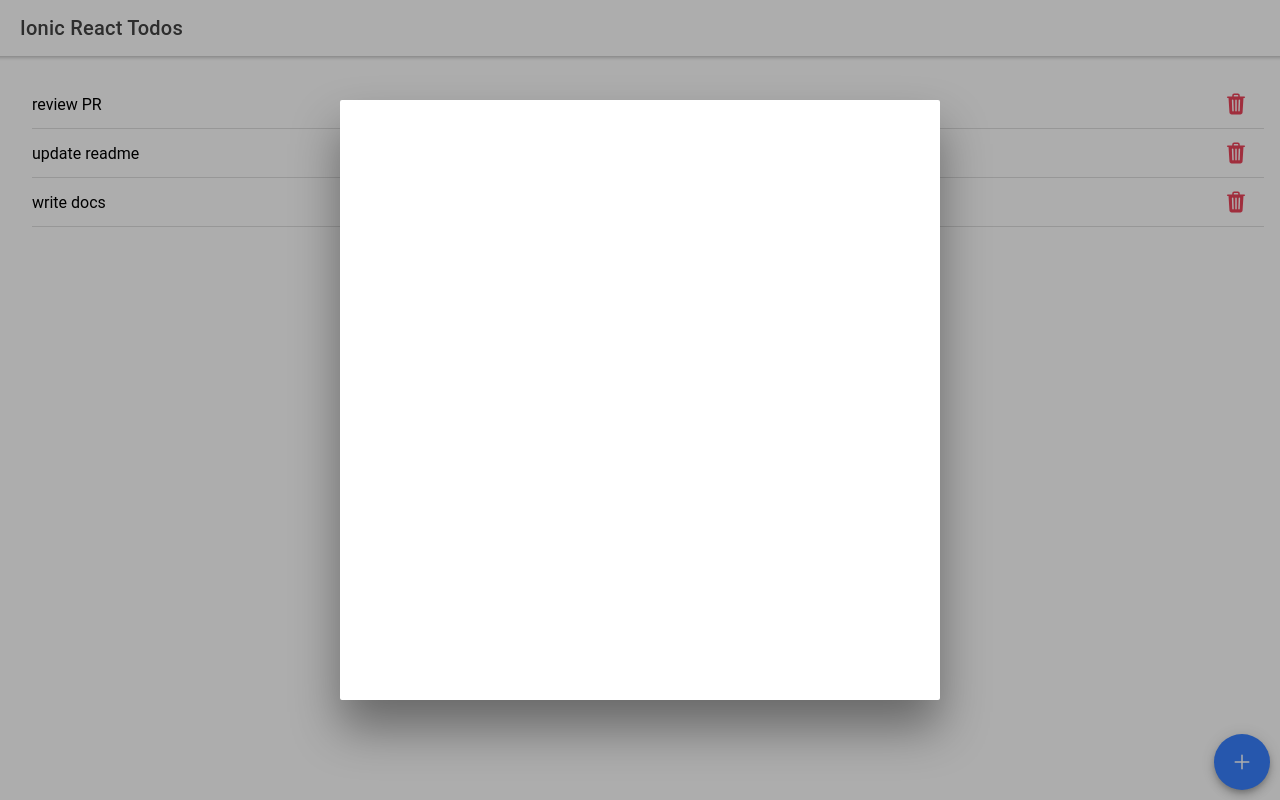
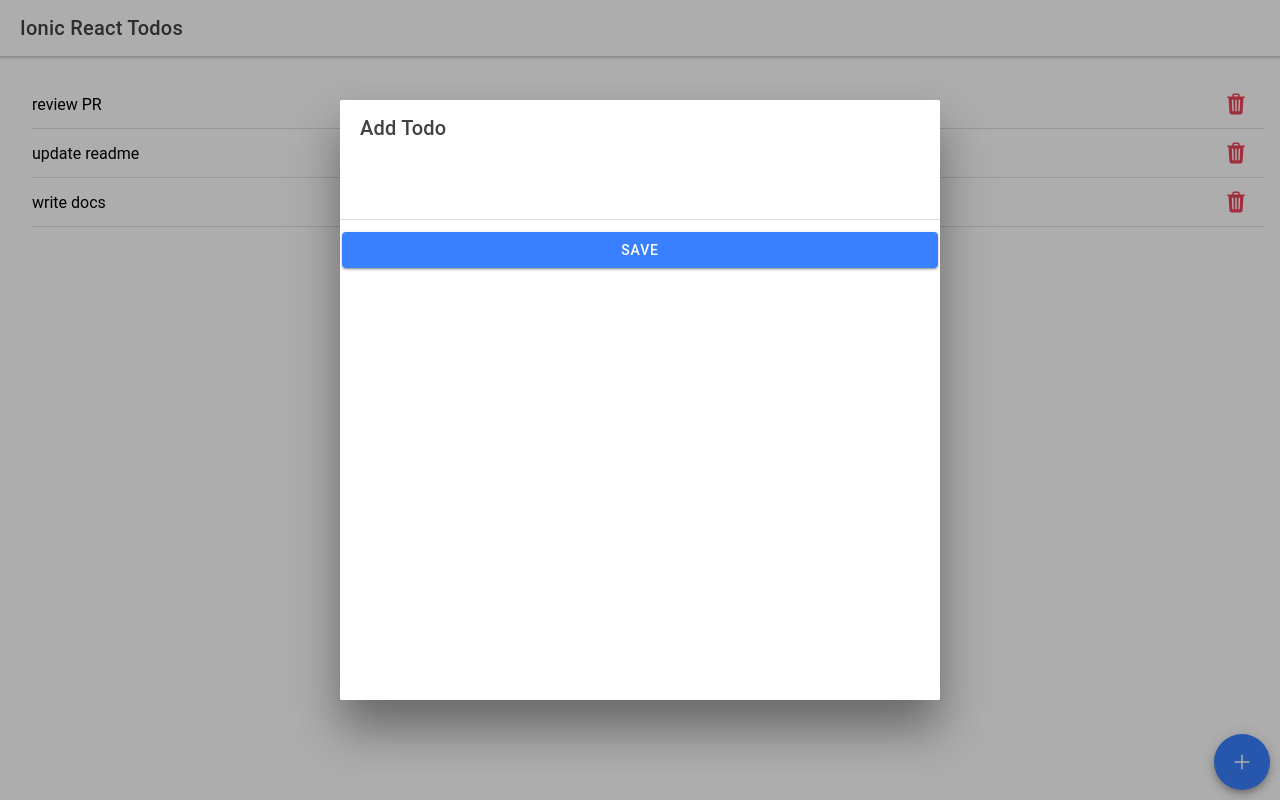
Before and after one commit to kristinaht/ionic-todo-testing-jest-rtl, a React (Create React App) app: page /home in a window 1280 px wide. Both pictures are taken after a click on the element "Add Todo". Built offline with nearby package versions, Linux system fonts and the light colour scheme.

Commit message:
write fourth test and pass (NOTE: previous commit was re: third test)

```diff
--- a/src/pages/Home.tsx
+++ b/src/pages/Home.tsx
@@ -1,5 +1,5 @@
-import { IonContent, IonFab, IonFabButton, IonHeader, IonIcon, IonItem, IonLabel, IonList, IonModal, IonPage, IonTitle, IonToolbar } from '@ionic/react';
-import { trash, add } from 'ionicons/icons';
+import { IonButton, IonContent, IonFab, IonFabButton, IonHeader, IonIcon, IonInput, IonItem, IonLabel, IonList, IonModal, IonPage, IonTitle, IonToolbar } from '@ionic/react';
+import { trash, add, text } from 'ionicons/icons';
 import React, { useState, useEffect } from 'react';
 import ExploreContainer from '../components/ExploreContainer';
 import './Home.css';
@@ -12,6 +12,7 @@
 const Home: React.FC = () => {
   const [todos, setTodos] = useState<Todo[]>([]);
   const [ showModal, setShowModal ] = useState(false);
+  const [ text, setText ] = useState('');
 
   useEffect(() => {
     async function doFetch() {
@@ -20,7 +21,18 @@
       setTodos(data);
     }
     doFetch();
-  }, [])
+  }, []);
+
+  const addTodo = () => {
+    const nextId = todos.reduce((id, todo) => Math.max(id, todo.id!), 0) + 1;
+    const todo: Todo = {
+      id: nextId,
+      text
+    };
+    setTodos([...todos, todo]);
+    setShowModal(false);
+    setText('');
+  };
 
   return (
     <IonPage>
@@ -51,7 +63,18 @@
           <IonModal
             onDidDismiss={ () => setShowModal(false)}
             isOpen={showModal}>
-
+              <IonToolbar>
+                <IonTitle>Add Todo</IonTitle>
+              </IonToolbar>
+              <IonContent>
+                <IonList>
+                  <IonItem>
+                    <IonLabel position='stacked'></IonLabel>
+                    <IonInput id='todo' title='Todo Text' value={text} onIonChange={ e => setText(e.detail.value!)} />
+                  </IonItem>
+                </IonList>
+                <IonButton expand='block' onClick={addTodo}>Save</IonButton>
+              </IonContent>
           </IonModal>
           </IonFab>
       </IonContent>
```
Also changed, not shown: 2 other files (tests, documents, lock files or other folders).
